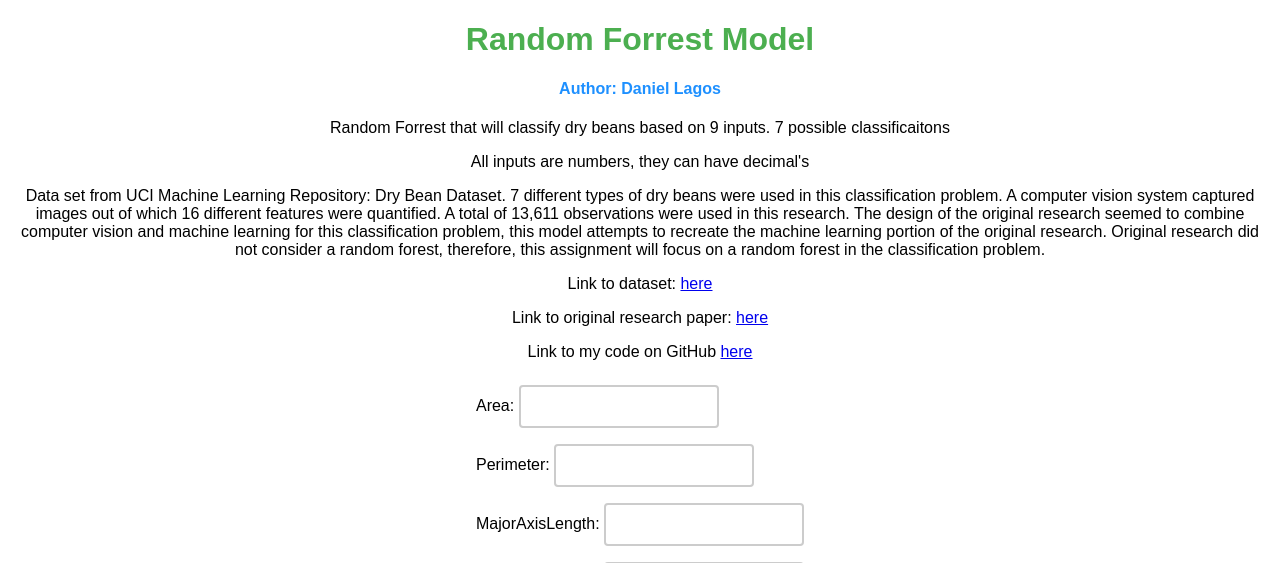
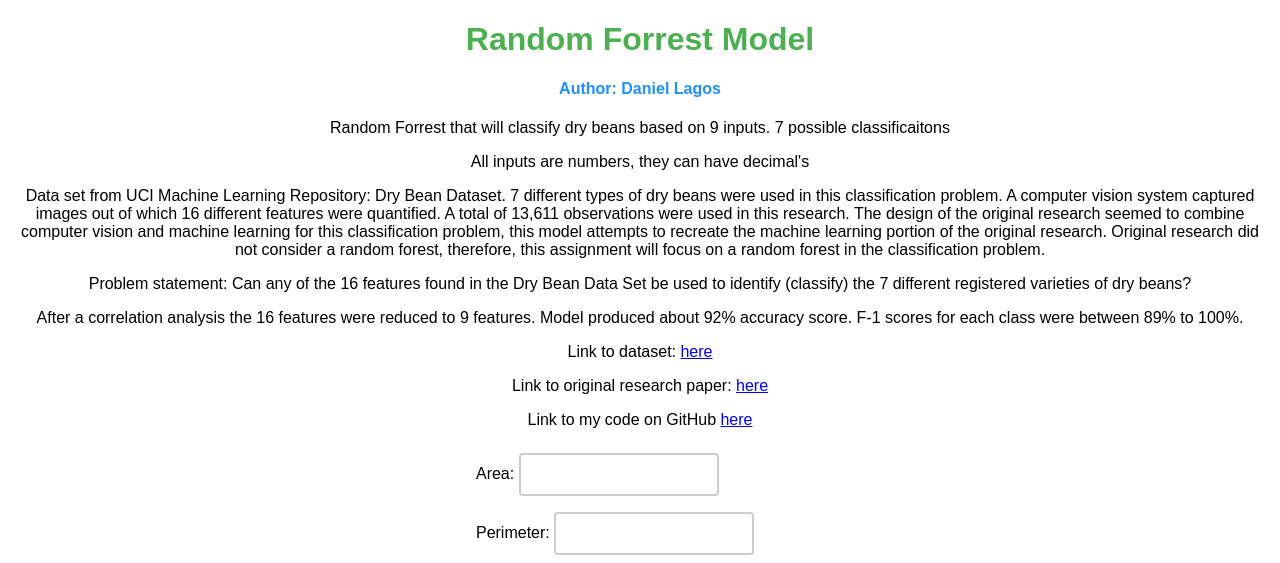
Before and after one commit to danlagos/ANA680_Week_4, a Flask app: page / in a window 1280 px wide. Shown: the top 563 px of the page. Run offline with Flask 2, Linux system fonts and the light colour scheme; parts of the project's set-up code (start-up, migrations or seed data) failed here and were passed over.

Commit message:
updated problem statement.

```diff
--- a/templates/index.html
+++ b/templates/index.html
@@ -57,6 +57,8 @@
         <p>Random Forrest that will classify dry beans based on 9 inputs.  7 possible classificaitons</p>
         <p>All inputs are numbers, they can have decimal's</p>
         <p>Data set from UCI Machine Learning Repository:  Dry Bean Dataset.  7 different types of dry beans were used in this classification problem.  A computer vision system captured images out of which 16 different features were quantified.  A total of 13,611 observations were used in this research.  The design of the original research seemed to combine computer vision and machine learning for this classification problem, this model attempts to recreate the machine learning portion of the original research.  Original research did not consider a random forest, therefore, this assignment will focus on a random forest in the classification problem.</p>
+        <p>Problem statement:  Can any of the 16 features found in the Dry Bean Data Set be used to identify (classify) the 7 different registered varieties of dry beans?</p>
+        <p>After a correlation analysis the 16 features were reduced to 9 features.  Model produced about 92% accuracy score.  F-1 scores for each class were between 89% to 100%.</p>
         <p>Link to dataset: <a href="https://archive.ics.uci.edu/ml/datasets/Dry+Bean+Dataset">here</a></p>
         <p>Link to original research paper: <a href="https://www.sciencedirect.com/science/article/abs/pii/S0168169919311573?via%3Dihub">here</a></p>
         <p>Link to my code on GitHub <a href="https://github.com/danlagos/ANA680_Week_4">here</a> </p>
```
